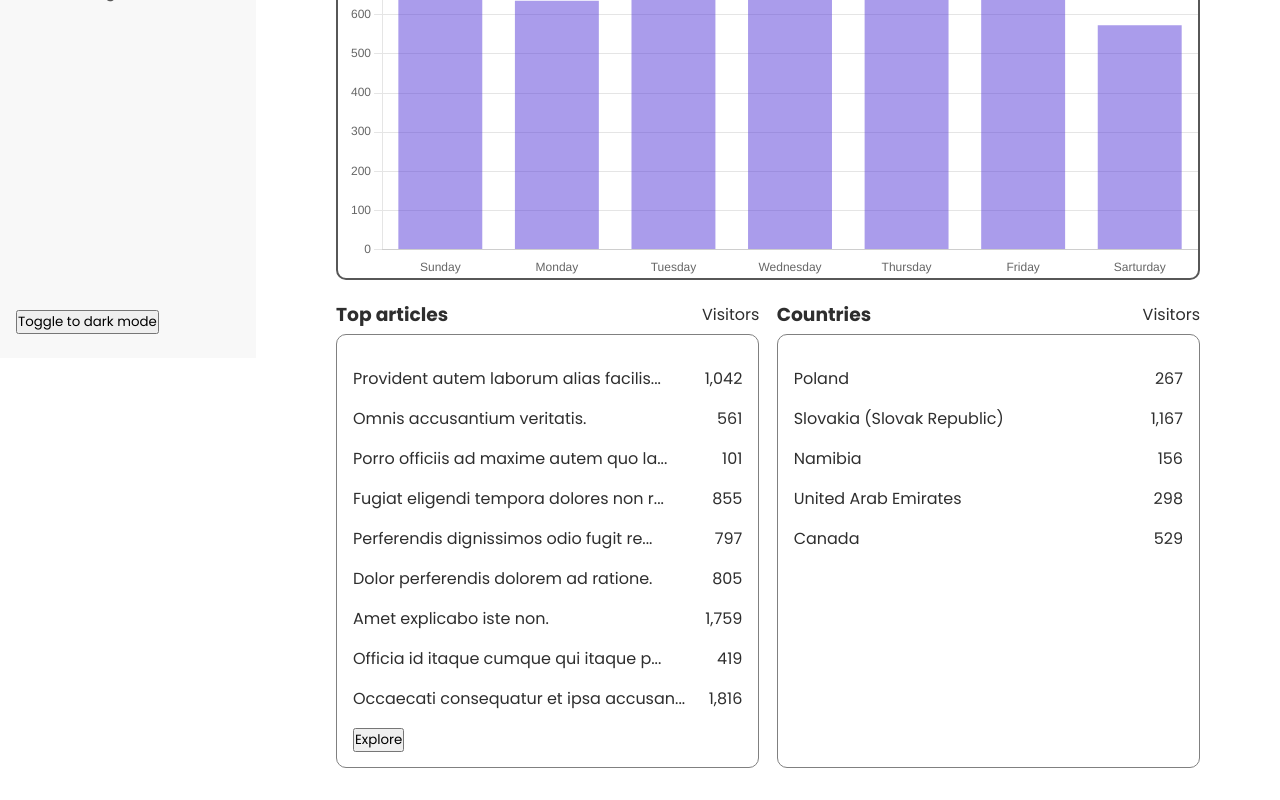
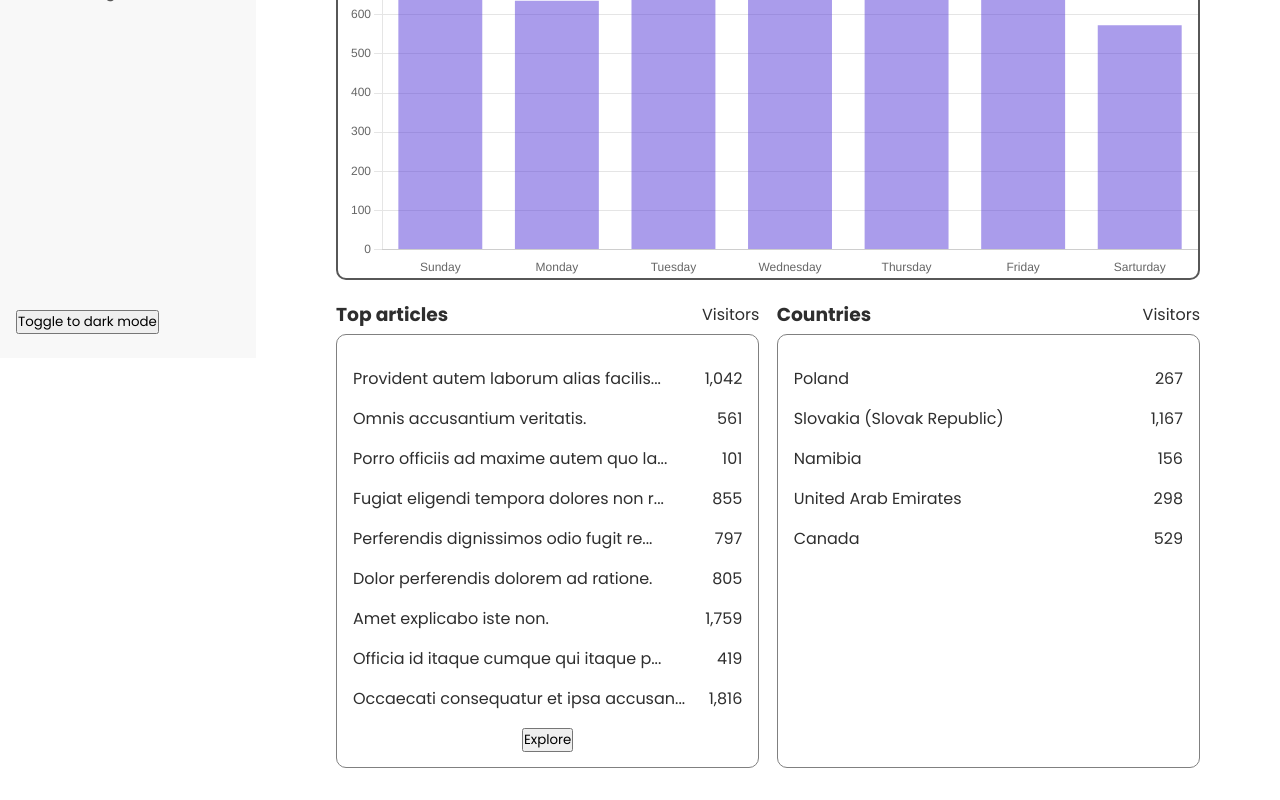
Before and after one commit to akinloluwami/presstype, a Next.js app: page /analytics in a window 1280 px wide. Shown: the part 442-1242 px from the top of the page. Built offline with nearby package versions, Linux system fonts and the light colour scheme.

Commit message:
explore button

```diff
--- a/components/dashboard/analytics_card/AnalyticsCard.tsx
+++ b/components/dashboard/analytics_card/AnalyticsCard.tsx
@@ -27,7 +27,11 @@ const AnalyticsCard = ({
             <p>{formatNumber(d.number)}</p>
           </div>
         ))}
-        {data.length > 9 && <button>Explore</button>}
+        {data.length > 9 && (
+          <center>
+            <button className={styles.explore_btn}>Explore</button>
+          </center>
+        )}
       </div>
     </div>
   );
```
